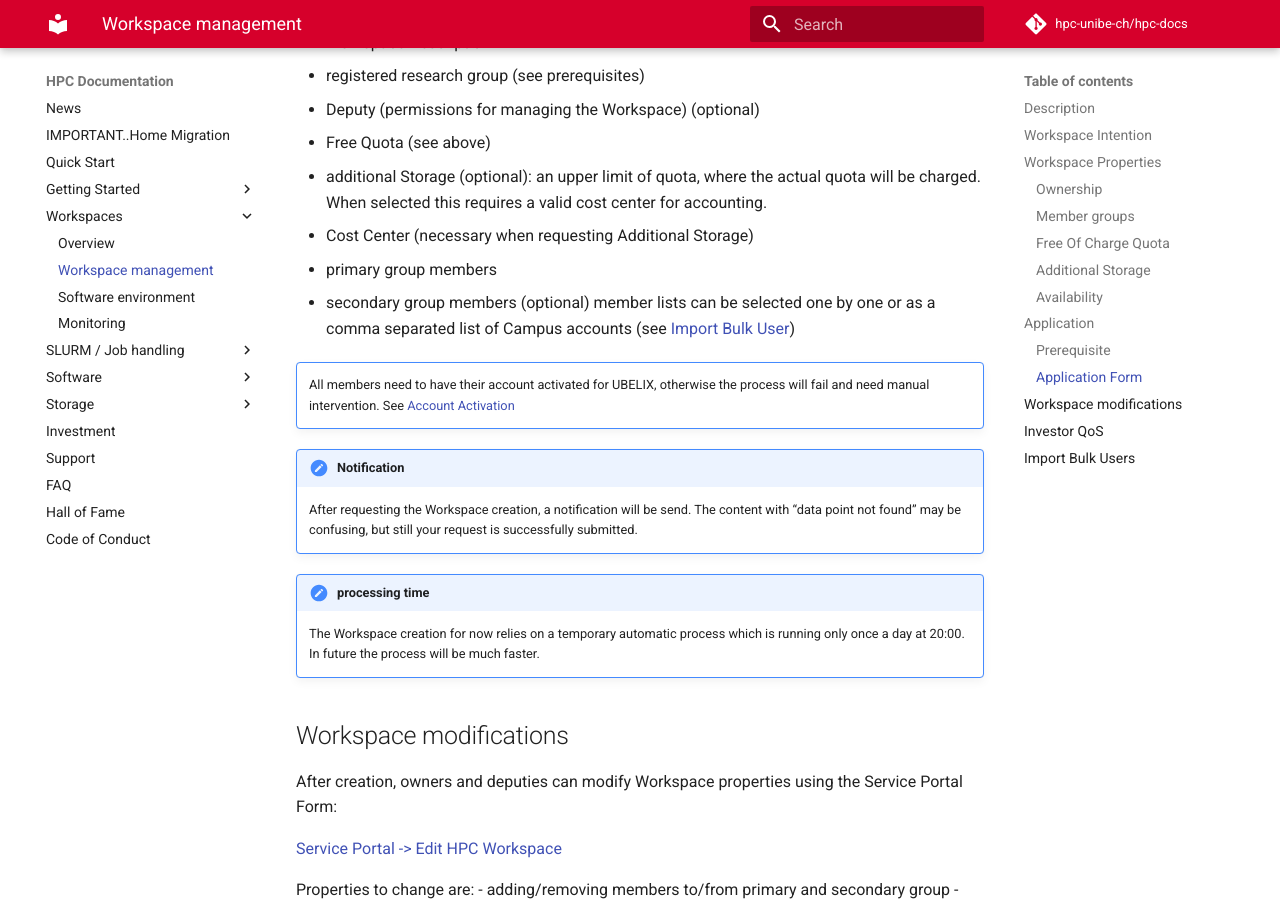
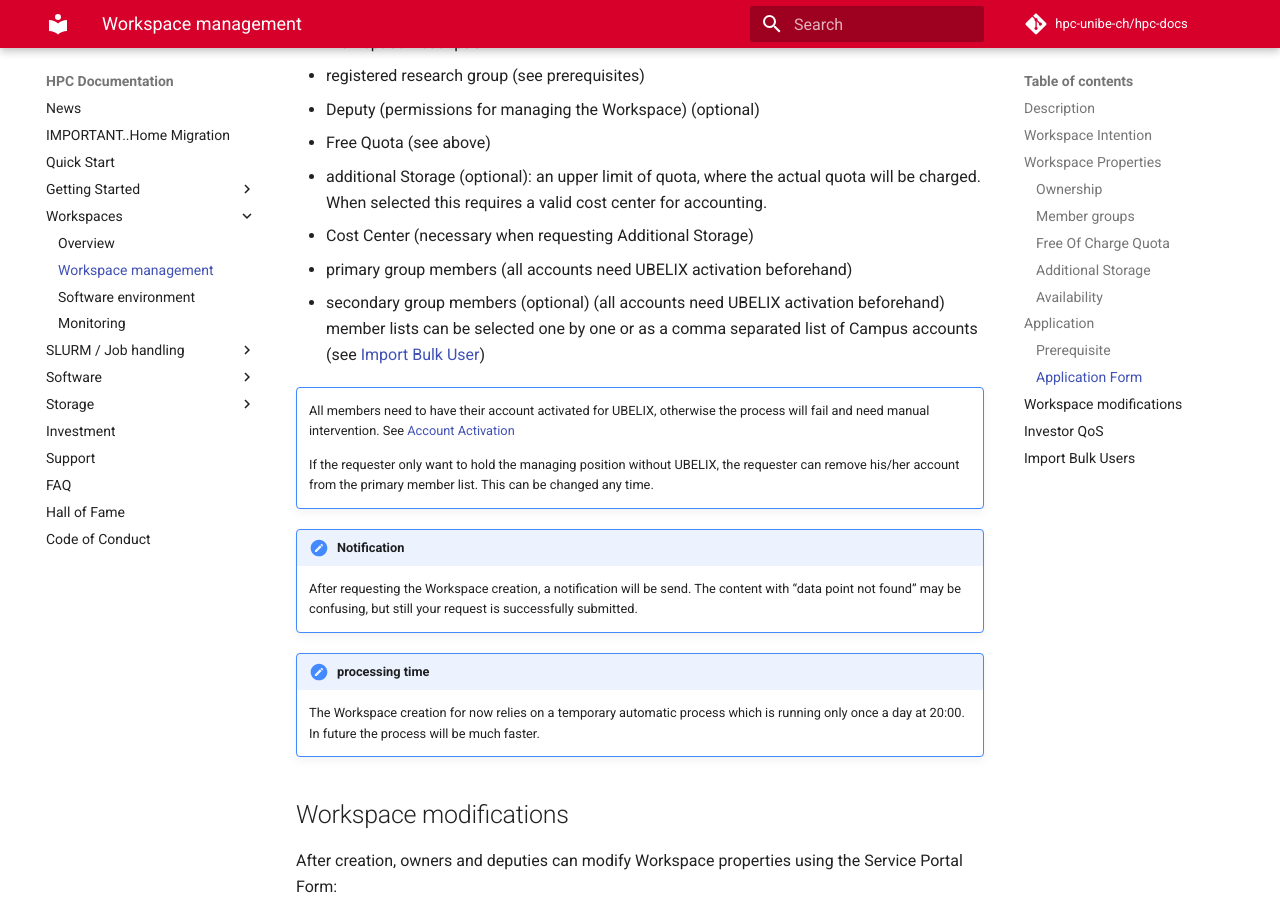
Before and after one commit to hpc-unibe-ch/hpc-unibe-ch.github.io, an MkDocs documentation site: the page built from docs/hpc-workspaces/management.md, in a window 1280 px wide and 900 px high, scrolled down 2929 px. Built offline with MkDocs 1.6.1 and Material for MkDocs 9.7.7, drawn with Linux system fonts in a browser that asks for light colours; comment, search, counter and statistics services are not loaded.

Commit message:
Workspaces: manager without activation

```diff
--- a/docs/hpc-workspaces/management.md
+++ b/docs/hpc-workspaces/management.md
@@ -78,12 +78,14 @@ The following information are required:
 - Free Quota (see above)
 - additional Storage (optional): an upper limit of quota, where the actual quota will be charged. When selected this requires a valid cost center for accounting.
 - Cost Center (necessary when requesting Additional Storage)
-- primary group members
-- secondary group members (optional)
+- primary group members (all accounts need UBELIX activation beforehand)
+- secondary group members (optional) (all accounts need UBELIX activation beforehand)
 member lists can be selected one by one or as a comma separated list of Campus accounts (see [Import Bulk User](#import-bulk-user))
 
 !!! attention ""
     All members need to have their account activated for UBELIX, otherwise the process will fail and need manual intervention. See [Account Activation](../getting-Started/account.md#account-activation)
+
+    If the requester only want to hold the managing position without UBELIX, the requester can remove his/her account from the primary member list. This can be changed any time.
 
 [//]: # (TODO remove when fixed)
 
```
